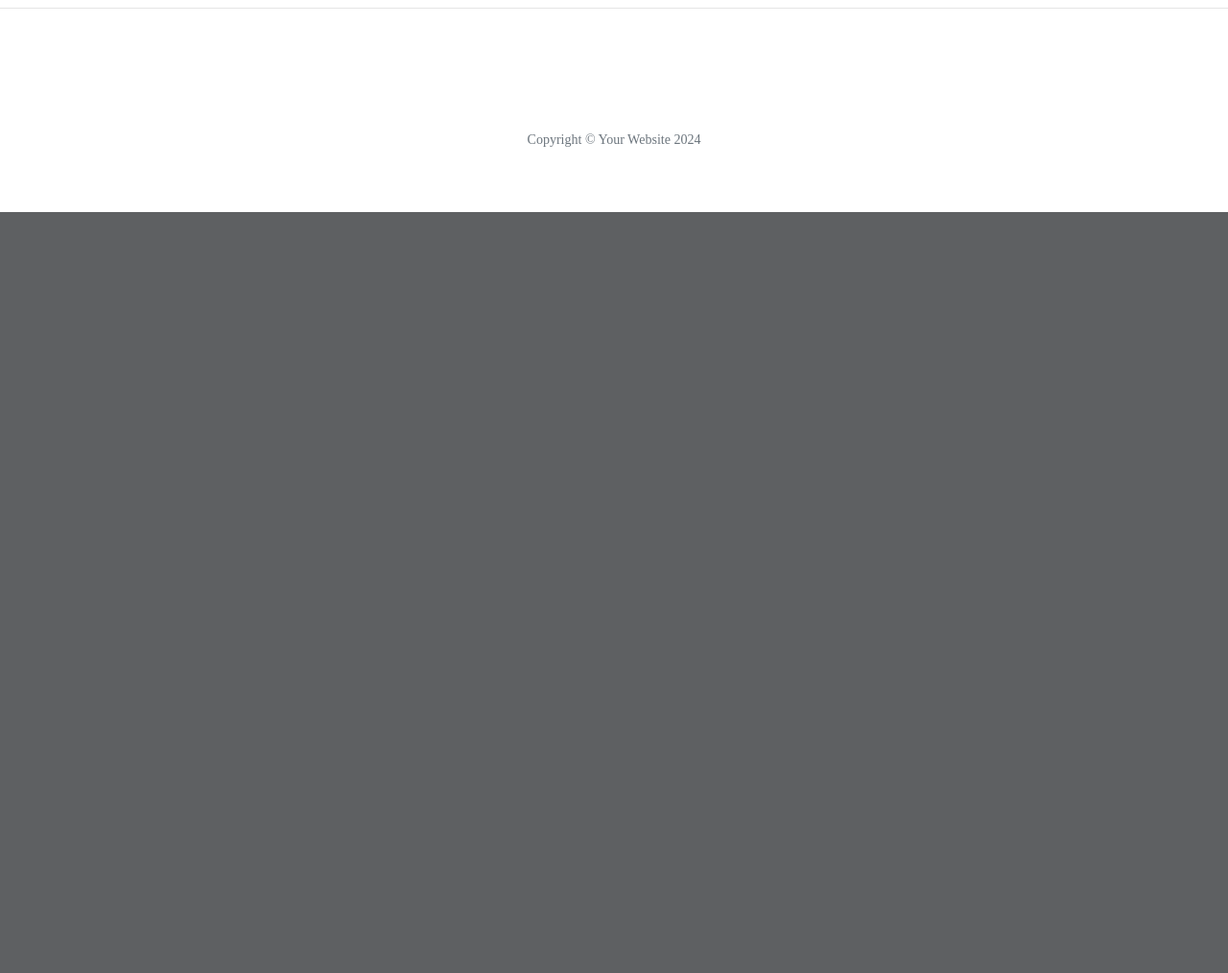
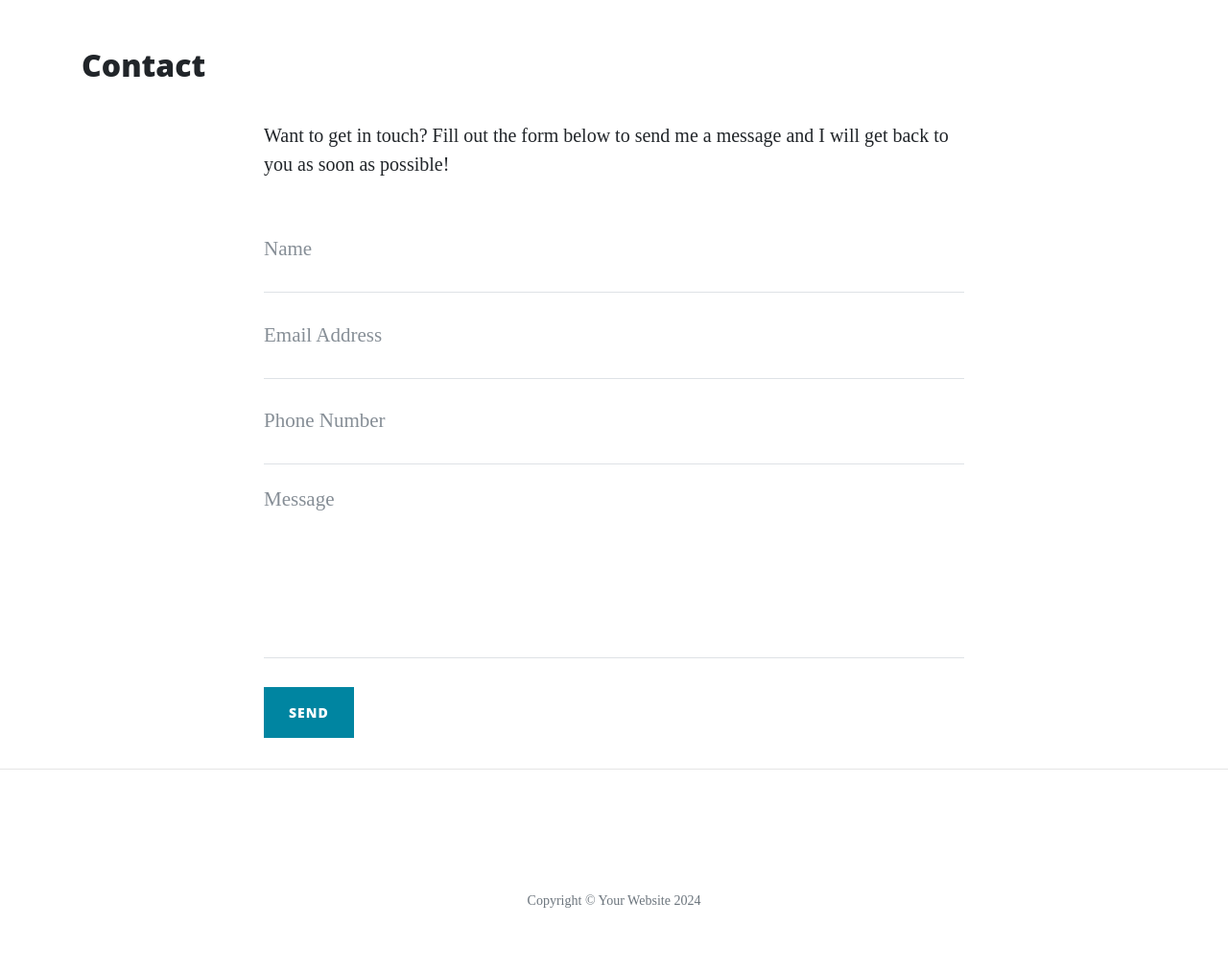
Before and after one commit to SamGree/flask, a Flask app: page /contact in a window 1280 px wide. Shown: the part 629-1643 px from the top of the page at 96% size. Before the commit the page ends 850 px from the top, so only its background shows below. Run offline with Flask 3, Linux system fonts and the light colour scheme; some libraries are stand-ins or nearby versions.

Commit message:
Add form to the contact page

```diff
--- a/run.py
+++ b/run.py
@@ -1,8 +1,10 @@
 import os
 import json
-from flask import Flask, render_template
+from flask import Flask, render_template, request
+
 
 app = Flask(__name__)
+
 
 @app.route("/")
 def index():
@@ -16,13 +18,30 @@ def about():
         data = json.load(json_data)
     return render_template("about.html", page_title="About", company=data)
 
-@app.route("/contact")
+
+@app.route("/about/<member_name>")
+def about_member(member_name):
+    member = {}
+    with open("data/company.json", "r") as json_data:
+        data = json.load(json_data)
+        for obj in data:
+            if obj["url"] == member_name:
+                member = obj
+    return render_template("member.html", member=member)
+
+
+@app.route("/contact", methods=["GET", "POST"])
 def contact():
+    if request.method == "POST":
+        print(request.form.get("name")) # two ways how to write print in this statment
+        print(request.form["email"])
     return render_template("contact.html", page_title="Contact")
+
 
 @app.route("/careers")
 def careers():
     return render_template("careers.html", page_title="Careers")
+
 
 if __name__ == "__main__":
     app.run(
--- a/templates/base.html
+++ b/templates/base.html
@@ -10,10 +10,10 @@
     <title>Hello Flask</title>
 </head>
 <body>
-    <!-- Navigation -->
+
 	<nav class="navbar navbar-expand-lg navbar-light fixed-top" id="mainNav">
 		<div class="container">
-        <a class="navbar-brand" href="{{ url_for('index') }}">Rice and Plate</a>
+			<a class="navbar-brand" href="{{ url_for('index') }}">Thorin &amp; Company</a>
 			<button class="navbar-toggler navbar-toggler-right" type="button" data-toggle="collapse" data-target="#navbarResponsive" aria-controls="navbarResponsive" aria-expanded="false" aria-label="Toggle navigation">
 	        Menu
 	        <i class="fas fa-bars"></i>
@@ -38,14 +38,14 @@
 	</nav>
 
 	<!-- Page Header -->
-  <header class="masthead" style="background-image: url('https://static2.bigstockphoto.com/8/3/4/large1500/438265457.jpg')">
+	<header class="masthead" style="background-image: url('https://pre00.deviantart.net/9ae0/th/pre/f/2013/275/8/f/the_hobbit__thorin_and_company_by_art_calavera-d5nay7b.png')">
 		<div class="overlay"></div>
 		<div class="container">
 			<div class="row">
 				<div class="col-lg-8 col-md-10 mx-auto">
 					<div class="site-heading">
-            <h1>Wellcome</h1>
-            <span class="subheading">Service </span>
+						<h1>Thorin &amp; Company</h1>
+						<span class="subheading">Thorin and his company of dwarves</span>
 					</div>
 				</div>
 			</div>
@@ -109,5 +109,6 @@
     <script>
         $("#copyright").text(new Date().getFullYear());
     </script>
+
 </body>
 </html>
--- a/templates/contact.html
+++ b/templates/contact.html
@@ -1,6 +1,48 @@
 <!DOCTYPE html>
 {% extends "base.html" %}
 {% block content %}
-<h2>{{ page_title }}</h2>
+    <h2>{{ page_title }}</h2>
+
+	<div class="row">
+		<div class="col-lg-8 col-md-10 mx-auto">
+			<p>Want to get in touch? Fill out the form below to send me a message and I will get back to you as soon as
+                possible!</p>
+			<form method="POST" name="sentMessage" id="contactForm" novalidate>
+				<div class="control-group">
+					<div class="form-group floating-label-form-group controls">
+						<label>Name</label>
+						<input type="text" class="form-control" placeholder="Name" name="name" id="name" required data-validation-required-message="Please enter your name.">
+						<p class="help-block text-danger"></p>
+					</div>
+				</div>
+				<div class="control-group">
+					<div class="form-group floating-label-form-group controls">
+						<label>Email Address</label>
+						<input type="email" class="form-control" placeholder="Email Address" name="email" id="email" required data-validation-required-message="Please enter your email address.">
+						<p class="help-block text-danger"></p>
+					</div>
+				</div>
+				<div class="control-group">
+					<div class="form-group col-xs-12 floating-label-form-group controls">
+						<label>Phone Number</label>
+						<input type="tel" class="form-control" placeholder="Phone Number" name="phone" id="phone" required data-validation-required-message="Please enter your phone number.">
+						<p class="help-block text-danger"></p>
+					</div>
+				</div>
+				<div class="control-group">
+					<div class="form-group floating-label-form-group controls">
+						<label>Message</label>
+						<textarea rows="5" class="form-control" placeholder="Message" name="message" id="message" required data-validation-required-message="Please enter a message."></textarea>
+						<p class="help-block text-danger"></p>
+					</div>
+				</div>
+				<br>
+				<div id="success"></div>
+				<div class="form-group">
+					<button type="submit" class="btn btn-primary" id="sendMessageButton">Send</button>
+				</div>
+			</form>
+		</div>
+	</div>
 
 {% endblock %}
```
Also changed, not shown: data/company.json (+26 -13 lines), templates/about.html (+22 -2 lines), templates/member.html (added, +14 -0 lines), templates/index.html (indentation only). Lines whose indentation alone changed are shown as unchanged.
